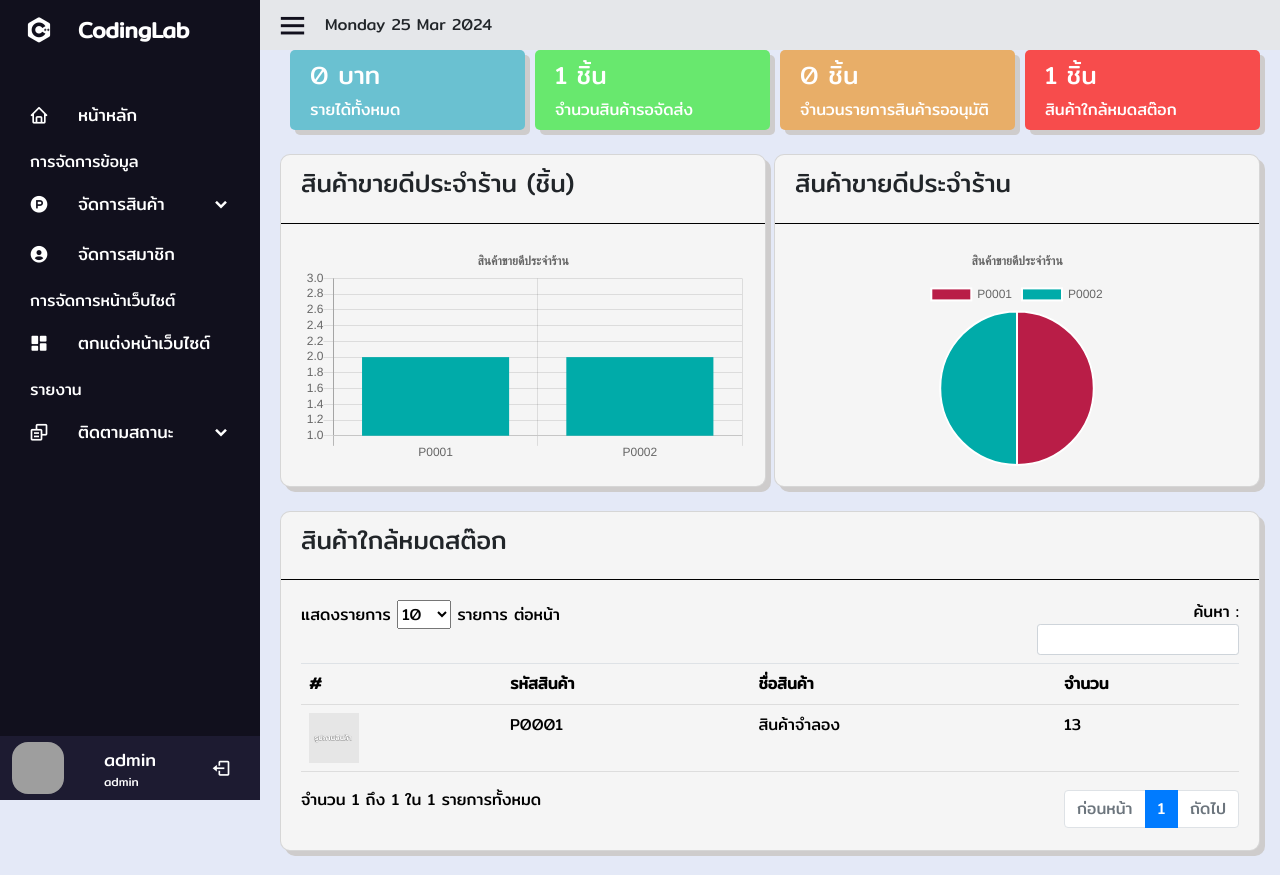
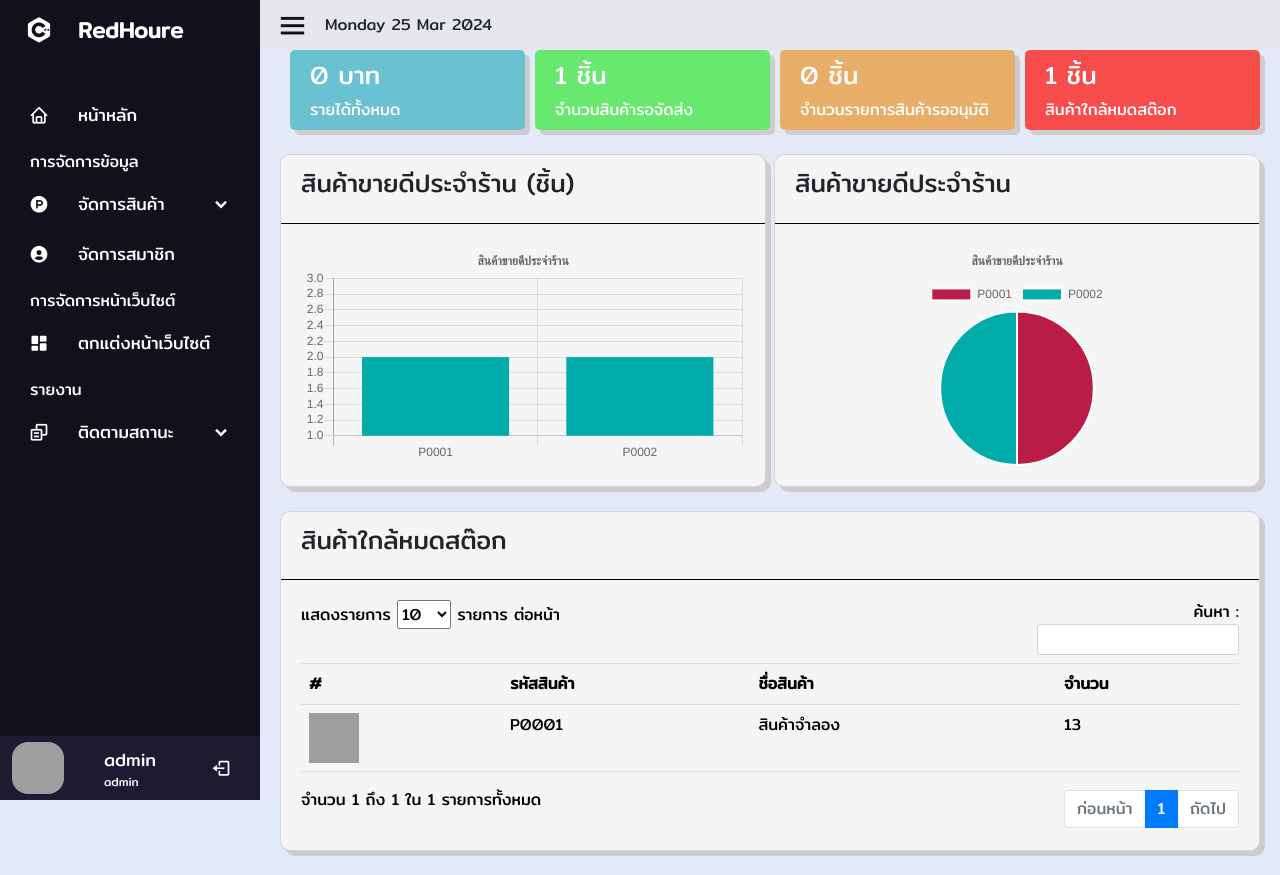
Before and after one commit to bukhoree032/sudsiam, a PHP site: page /admin/index.php in a window 1280 px wide. Run offline with PHP 8.4, Linux system fonts and the light colour scheme; a user stored in the database is signed in; data comes from the database, SQL or seed files in the repository; some libraries are stand-ins or nearby versions; grey boxes are pictures that could not be loaded.

Commit message:
กรณีไม่มีรูป admin

```diff
--- a/admin/index.php
+++ b/admin/index.php
@@ -110,7 +110,6 @@
                             $row = $sql->fetchAll(PDO::FETCH_OBJ);
 
                             foreach ($row as $res) {
-                                // echo $res->product_id;
                                 if ($res->product_quantity <= 20) {
 
                                     $sqlpic = $conn->prepare("SELECT * FROM product_pic WHERE product_id = '$res->product_id'");
@@ -119,7 +118,17 @@
                             ?>
                                     <tr>
                                         <td>
-                                            <img src="../include/img/<?= $rowpic['product_pic_path'] ?>" width="50px" height="50px" alt="">
+                                            <?php
+                                                if(!isset($rowpic['product_pic_path'])){
+                                            ?>
+                                                <img src="https://redhoure.yru.ac.th/include/img/c44a07f065f119c09c337856s7899_p0.png" width="50px" height="50px" alt="">
+                                            <?php
+                                                }else{
+                                            ?>
+                                                <img src="../include/img/13898f32d550e075cdae179225_0.jpg" width="50px" height="50px" alt="">
+                                            <?php
+                                                }
+                                            ?>
                                         </td>
                                         <td><?php echo $res->product_code; ?></td>
                                         <td><?php echo $res->product_name; ?></td>
--- a/admin/sidebar.php
+++ b/admin/sidebar.php
@@ -23,7 +23,7 @@ include('../include/connect.php')
 
             <i class="bx bxl-c-plus-plus"></i>
             <span class="logo-name">
-                CodingLab
+                RedHoure
             </span>
         </div>
         <ul class="nav-linked">
```
Also changed, not shown: admin/product.php (+11 -1 lines).
